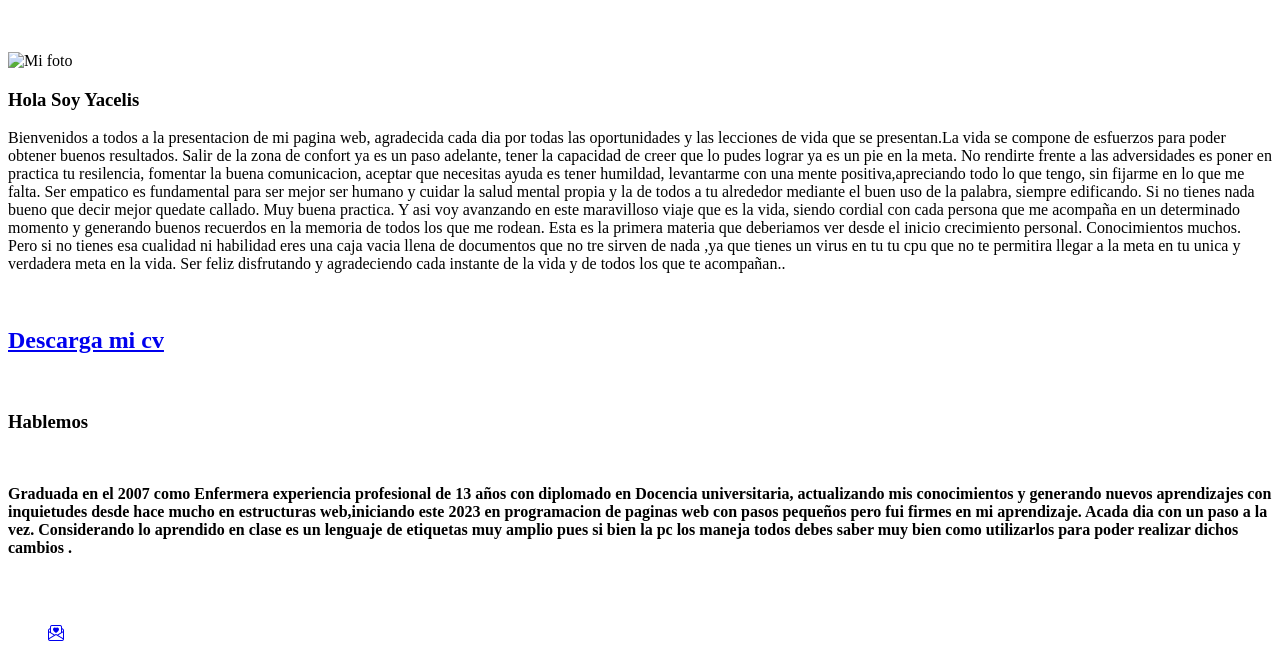
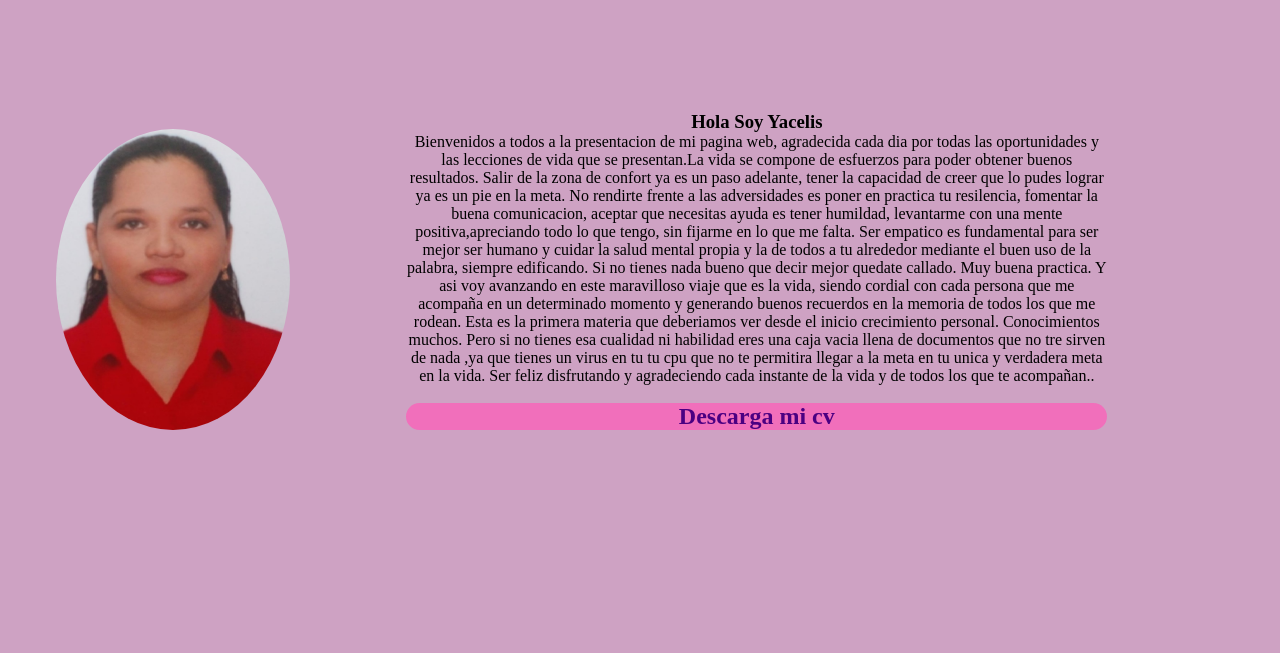
Before and after one commit to Albanyvaleriavelasquez-2013/alba-proyecto-2-yacelis, a plain HTML site: page index.html in a window 1280 px wide. Shown: the part 145-798 px from the top of the page. Drawn offline with nearby package versions, Linux system fonts and the light colour scheme; the site is published under a folder, as on GitHub Pages, so addresses that start at the root find nothing; a web font is replaced by a local one.

Commit message:
Update index.html

```diff
--- a/index.html
+++ b/index.html
@@ -8,7 +8,7 @@
     <link rel="preconnect" href="https://fonts.googleapis.com">
     <link rel="preconnect" href="https://fonts.gstatic.com" crossorigin>
     <link href="https://fonts.googleapis.com/css2?family=Playfair:ital@1&family=Roboto+Mono:wght@100&display=swap" rel="stylesheet">
-    <link rel="stylesheet" href="/css/estilos.css">
+    <link rel="stylesheet" href="css/estilos.css">
     <title>YACELIS VELASQUEZ</title>
 </head>
 
@@ -28,7 +28,7 @@
     <main>
         <section id="inicio">
             <br> <br><br>
-    <img src="/imagenes/img-jpj.jpg" width="20%" alt="Mi foto">
+    <img src="imagenes/img-jpj.jpg" width="20%" alt="Mi foto">
     <br>
 
 
@@ -67,6 +67,6 @@
 
 </footer>
 </main>
-<script src="/js/main.js"></script>
+<script src="js/main.js"></script>
 </body>
 </html>
```
